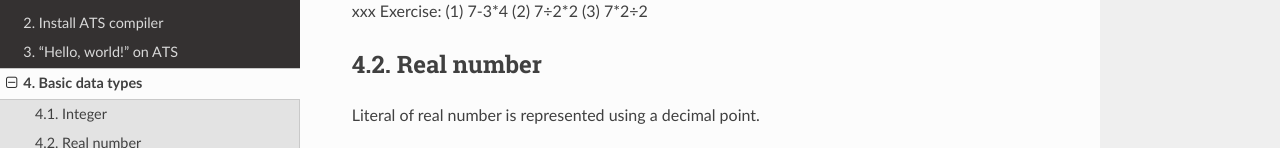
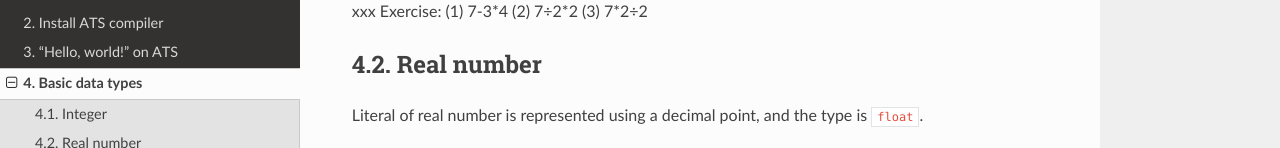
Before and after one commit to jats-ug/ATS_Foundations, a Sphinx documentation site: the page built from source/basic_datatype.rst, in a window 1280 px wide and 1400 px high, scrolled down 1785 px, cut to the strip 0-300 px from the top of the window. Shown: the part 152-300 px from the top of the strip. Built offline with Sphinx 7.4.7 and the Read the Docs theme 2.0.0, drawn with Linux system fonts in a browser that asks for light colours; some of the changed text lies outside the part shown.

Commit message:
Explain string type more

```diff
--- a/source/basic_datatype.rst
+++ b/source/basic_datatype.rst
@@ -70,7 +70,7 @@
 Real number
 ===========
 
-Literal of real number is represented using a decimal point.
+Literal of real number is represented using a decimal point, and the type is ``float``.
 
 .. literalinclude:: code/basic_datatype/print_float.dats
    :language: ocaml
@@ -113,7 +113,7 @@
 Character string
 ================
 
-Literal of character string is wrapped with double quotes such like ``"foo"``.
+Literal of character string is wrapped with double quotes such like ``"foo"``, and the type is ``string``.
 
 .. literalinclude:: code/basic_datatype/print_foo.dats
    :language: ocaml
```
Also changed, not shown: other parts of source/basic_datatype.rst (+2 -0 lines).
